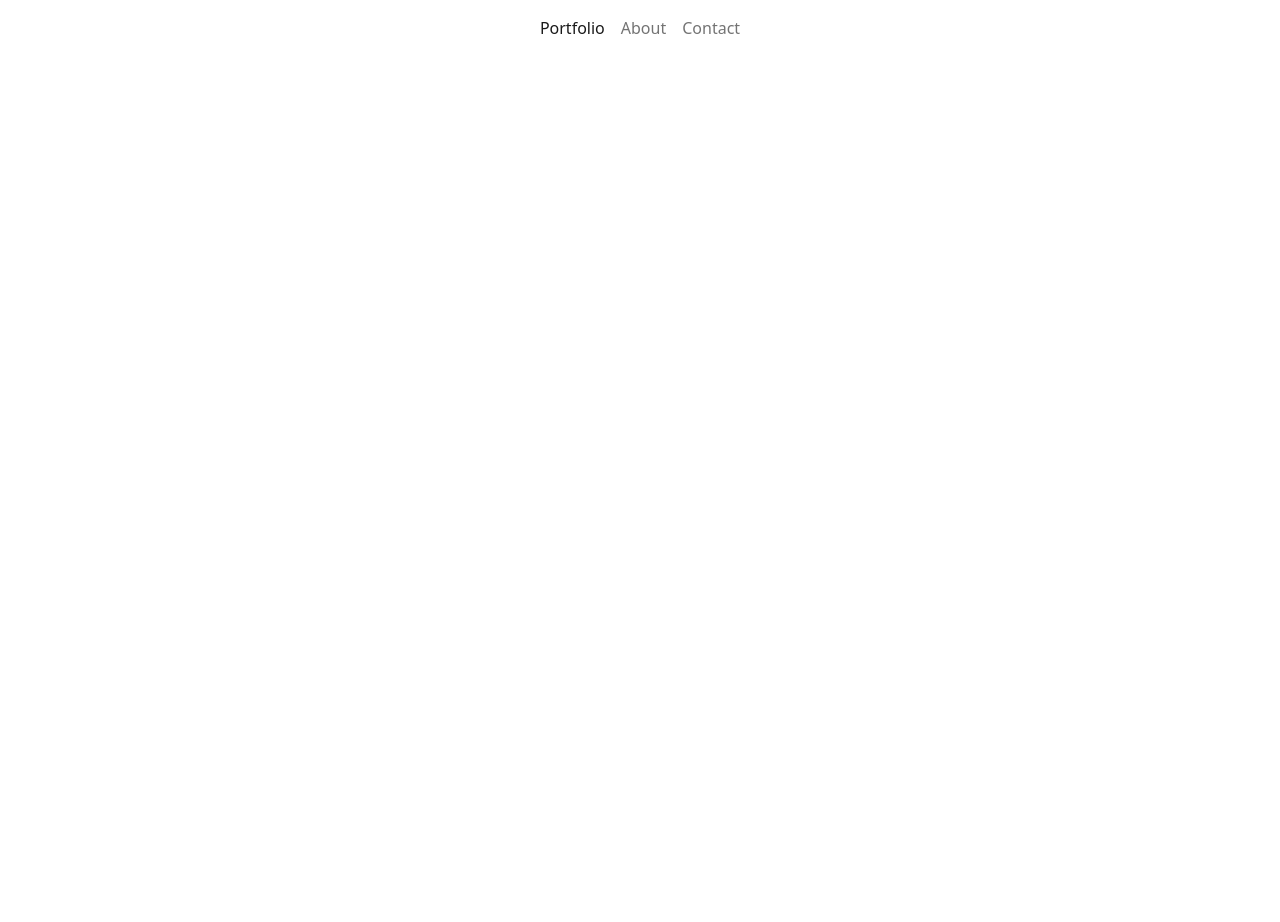
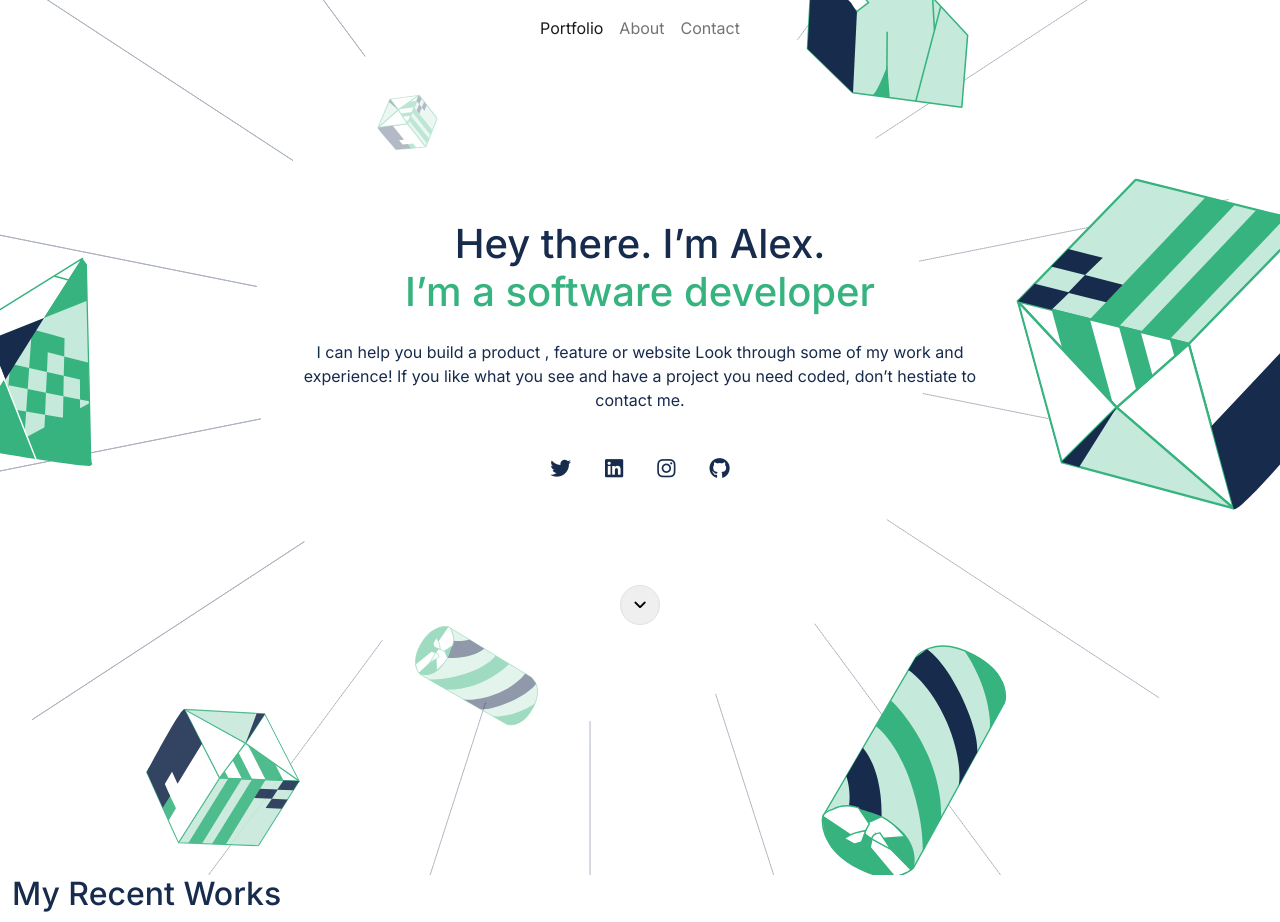
Before and after one commit to Kamba56/Portfolio-with-Bootsrap, a website: page index .html in a window 1280 px wide. Before the commit the page ends 800 px from the top, so only its background shows below. Drawn offline with nearby package versions, Linux system fonts and the light colour scheme.

Commit message:
Add headline section

```diff
--- a/index .html
+++ b/index .html
@@ -4,28 +4,56 @@
     <meta charset="UTF-8" />
     <meta http-equiv="X-UA-Compatible" content="IE=edge" />
     <meta name="viewport" content="width=device-width, initial-scale=1.0" />
+
+    <!-- Fontawesome link -->
+    <link
+      rel="stylesheet"
+      href="https://cdnjs.cloudflare.com/ajax/libs/font-awesome/6.1.1/css/all.min.css"
+    />
+
+    <!-- Bootstrap link -->
     <link
       href="https://cdn.jsdelivr.net/npm/bootstrap@5.0.2/dist/css/bootstrap.min.css"
       rel="stylesheet"
       integrity="sha384-EVSTQN3/azprG1Anm3QDgpJLIm9Nao0Yz1ztcQTwFspd3yD65VohhpuuCOmLASjC"
       crossorigin="anonymous"
     />
-    <link rel="stylesheet" href="style.css">
+    <script
+    src="https://cdn.jsdelivr.net/npm/bootstrap@5.0.2/dist/js/bootstrap.bundle.min.js"
+    integrity="sha384-MrcW6ZMFYlzcLA8Nl+NtUVF0sA7MsXsP1UyJoMp4YLEuNSfAP+JcXn/tWtIaxVXM"
+    crossorigin="anonymous"
+    ></script>
+
+    <!-- My CSS -->
+    <link rel="stylesheet" href="style.css"/>
     <title>Pair programming portfolio</title>
   </head>
-  <body>
+  <body class="text-color1">
     <!-- Navbar -->
     <nav class="navbar navbar-light navbar-expand-md">
       <div id="navbrand-container" class="container-fluid">
         <a class="navbar-brand" href="#">Welcome</a>
       </div>
-      <button class="navbar-toggler" type="button" data-bs-toggle="collapse" data-bs-target="#navbarNav" aria-controls="navbarNav" aria-expanded="false" aria-label="Toggle navigation">
+      <button
+        class="navbar-toggler"
+        type="button"
+        data-bs-toggle="collapse"
+        data-bs-target="#navbarNav"
+        aria-controls="navbarNav"
+        aria-expanded="false"
+        aria-label="Toggle navigation"
+      >
         <span class="navbar-toggler-icon"></span>
       </button>
-      <div class="collapse navbar-collapse justify-content-center" id="navbarNav">
+      <div
+        class="collapse navbar-collapse justify-content-center"
+        id="navbarNav"
+      >
         <ul class="navbar-nav">
           <li class="nav-item">
-            <a class="nav-link active" aria-current="page" href="#">Portfolio</a>
+            <a class="nav-link active" aria-current="page" href="#"
+              >Portfolio</a
+            >
           </li>
           <li class="nav-item">
             <a class="nav-link" href="#">About</a>
@@ -37,10 +65,49 @@
       </div>
     </nav>
 
-    <script
-      src="https://cdn.jsdelivr.net/npm/bootstrap@5.0.2/dist/js/bootstrap.bundle.min.js"
-      integrity="sha384-MrcW6ZMFYlzcLA8Nl+NtUVF0sA7MsXsP1UyJoMp4YLEuNSfAP+JcXn/tWtIaxVXM"
-      crossorigin="anonymous"
-    ></script>
+    <section id="headline" class="container-fluid align-items-center flex-column flex">
+      <div class="container">
+        <h1 class="h1 my-container text-center">
+          Hey there. I’m Alex. <br> <span class="text-color2">I’m a software developer</span>
+        </h1>
+        <p class="p text-center my-container support-text"> I can help you build a product , feature or website Look through some of my work and experience! If you like what you see and have a project you need coded,
+          don’t hestiate to contact me.</p>
+      </div>
+
+      <ul class="row justify-content-center">
+        <li class="col">
+          <a href="#" class="social-icons text-color1"
+            ><i class="fa-brands fa-twitter"></i
+          ></a>
+        </li>
+        <li class="col">
+          <a href="#" class="social-icons text-color1"
+            ><i class="fa-brands fa-linkedin"></i
+          ></a>
+        </li>
+        <li class="col">
+          <a href="#" class="social-icons text-color1"
+            ><i class="fa-brands fa-instagram"></i
+          ></a>
+        </li>
+        <li class="col">
+          <a href="#" class="social-icons text-color1"
+            ><i class="fa-brands fa-github"></i
+          ></a>
+        </li>
+      </ul>
+
+      <button type="button" id="down-arrow">
+        <i class="fa-solid fa-angle-down"></i>
+      </button>
+    </section>
+
+    <section id="work" class="container-fluid">
+      <h2 class="h2">My Recent Works</h2>
+      <div class="container">
+
+      </div>
+    </section>
+
   </body>
 </html>
--- a/style.css
+++ b/style.css
@@ -1,11 +1,92 @@
+@import url('https://fonts.googleapis.com/css2?family=Inter:wght@400;500;600;700;800&display=swap');
+
+body {
+  font-family: 'Inter', sans-serif;
+}
+
+ul {
+  list-style: none;
+  padding-left: 0;
+}
+
+button {
+  border: none;
+}
+
+.flex {
+  display: flex;
+}
+
 .navbar {
   flex-wrap: nowrap;
 }
 
+.text-color1 {
+  color: #172b4d;
+}
 
+.text-color2 {
+  color: #36b37f;
+}
 
+.my-container {
+  width: 100%;
+  margin: 0 auto;
+}
+
+/* Headline section */
+#headline {
+  padding: 180px 0;
+  background: url(images/background/header-illsutration-mobile.svg);
+  background-repeat: no-repeat;
+  background-position-x: center;
+}
+
+.support-text {
+  margin: 24px auto 36px!important;
+}
+
+.social-icons {
+  font-size: 1rem;
+  padding: 5px;
+  display: block;
+}
+
+#down-arrow {
+  border: 1px solid #dfe1e6;
+  width: 40px;
+  height: 40px;
+  padding: 8px;
+  border-radius: 50%;
+  font-size: 15px;
+  margin-top: 80px;
+}
+
+/* Media Queries */
 @media only screen and (min-width: 768px) {
   #navbrand-container {
     display: none;
   }
+
+  .navbar {
+    position: absolute;
+    left: 50%;
+    transform: translateX(-50%);
+  }
+
+  .my-container {
+    width: 65%;
+    margin: 0 auto;
+  }
+
+  .social-icons {
+    font-size: 1.3rem;
+  }
+
+  #headline {
+    padding: 220px 0 250px;
+    background: url(images/background/Header-llustration-desktop.svg);
+    background-position-x: center;
+    background-repeat: no-repeat;
+  }
 }
```
Also changed, not shown: images/background/Header-llustration-desktop.svg (added), images/background/header-illsutration-mobile.svg (added).
